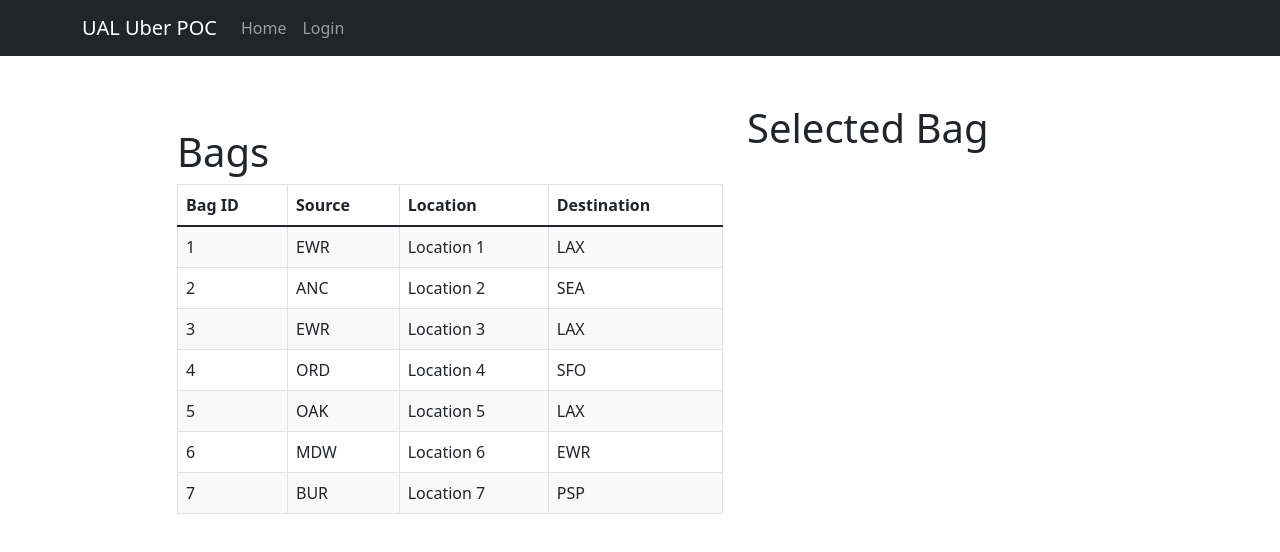
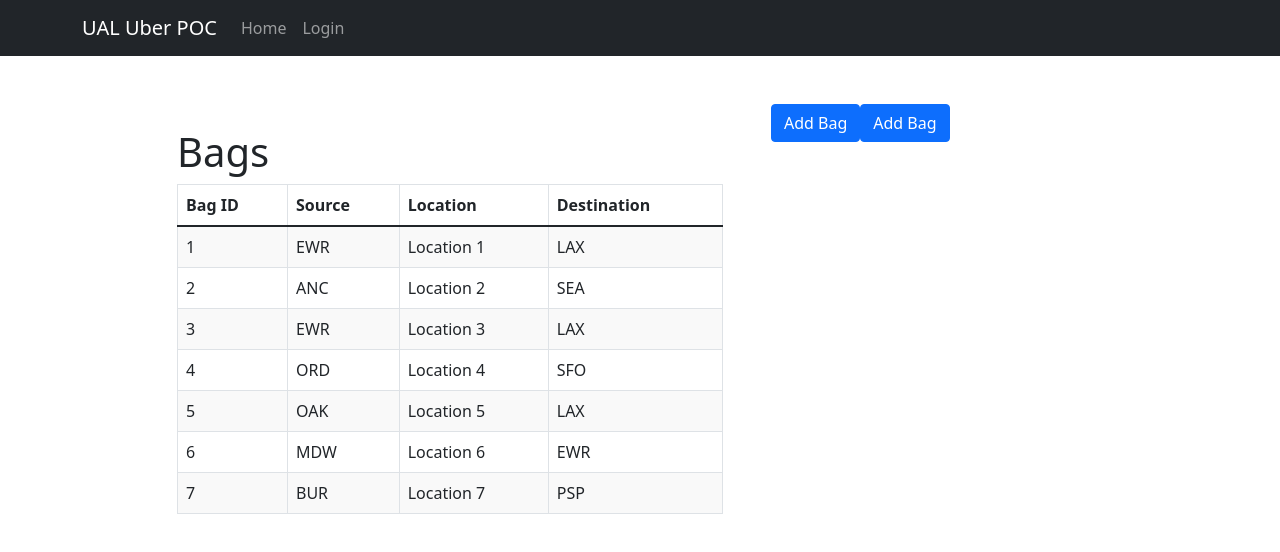
Before and after one commit to ElwynPalmerton/BagApp, a React (Create React App) app: page /bags in a window 1280 px wide. Shown: the top 552 px of the page. Built offline with nearby package versions, Linux system fonts and the light colour scheme.

Commit message:
Remove warnings and code clean-up

```diff
--- a/src/App.js
+++ b/src/App.js
@@ -9,7 +9,6 @@ import Home from "./components/Home";
 import Login from "./components/LoginPage";
 import { useNavigate } from "react-router-dom";
 import mockData from "./components/mockData";
-import { NavItem } from "react-bootstrap";
 
 function App() {
   let navigate = useNavigate();
@@ -32,11 +31,10 @@ function App() {
   }
 
   useEffect(() => {
-    console.log(bags);
+    // console.log(bags);
   }, [bags]);
 
   function selectBag(id) {
-    console.log("Selecting! ", id);
     setBags(
       bags.map((bag) =>
         bag.bagId === id ? { ...bag, currentTask: true } : bag
--- a/src/components/AddBagForm.jsx
+++ b/src/components/AddBagForm.jsx
@@ -1,7 +1,6 @@
 import Form from "react-bootstrap/Form";
 import { Button } from "react-bootstrap";
 import Container from "react-bootstrap/Container";
-import ThreeColumnLayout from "../Layout/ThreeColumnLayout";
 import InputField from "./InputField";
 import { useState } from "react";
 
@@ -39,7 +38,6 @@ function AddBagForm({ addBag }) {
   }
 
   return (
-    // <ThreeColumnLayout>
     <Container>
       <Form onSubmit={(e) => submitBagForm(e)}>
         <InputField
@@ -75,7 +73,6 @@ function AddBagForm({ addBag }) {
         </Button>
       </Form>
     </Container>
-    // </ThreeColumnLayout>
   );
 }
 
--- a/src/components/AddBagPage.jsx
+++ b/src/components/AddBagPage.jsx
@@ -1,8 +1,5 @@
 import AddBagForm from "./AddBagForm";
-import BagDisplay from "./BagDisplay";
-import Row from "react-bootstrap/Row";
-import Col from "react-bootstrap/Col";
-import Container from "react-bootstrap/container";
+import BagTable from "./BagTable";
 import ThreeColumnLayout from "../Layout/ThreeColumnLayout";
 
 function AddBagPage({
@@ -16,7 +13,7 @@ function AddBagPage({
     <div>
       <ThreeColumnLayout>
         <AddBagForm addBag={addBag} />
-        <BagDisplay bags={bags} />
+        <BagTable bags={bags} />
       </ThreeColumnLayout>
     </div>
   );
--- a/src/components/BagDisplayPage.jsx
+++ b/src/components/BagDisplayPage.jsx
@@ -1,5 +1,5 @@
 import { useState } from "react";
-import BagDisplay from "./BagDisplay";
+import BagTable from "./BagTable";
 import TwoColumnLayout from "../Layout/TwoColumnLayout";
 import SelectedBagForm from "./SelectedBagForm";
 
@@ -14,7 +14,7 @@ function BagDisplayPage({ bags, selectBag }) {
 
   return (
     <TwoColumnLayout
-      left={<BagDisplay bags={bags} selectBag={selectBag} />}
+      left={<BagTable bags={bags} selectBag={selectBag} />}
       right={<SelectedBagForm selectedBag={selectedBag} />}
     />
   );
--- a/src/components/Header.jsx
+++ b/src/components/Header.jsx
@@ -9,12 +9,10 @@ function Header({ user, loggedIn, handleLogOut }) {
   const location = useLocation();
 
   useEffect(() => {
-    if (location.pathname === "/login") {
-      setOnLoginPage(true);
-    } else {
-      setOnLoginPage(false);
-    }
-  }, []);
+    location.pathname === "/login"
+      ? setOnLoginPage(true)
+      : setOnLoginPage(false);
+  }, [location]);
 
   return (
     <div>
--- a/src/components/LoginPage.jsx
+++ b/src/components/LoginPage.jsx
@@ -5,9 +5,8 @@ import Form from "react-bootstrap/Form";
 import { Button } from "react-bootstrap";
 import Container from "react-bootstrap/Container";
 import { useNavigate } from "react-router";
-import { propTypes } from "react-bootstrap/esm/Image";
 
-function LoginPage({ handleSubmitLogin, ...props }) {
+function LoginPage({ handleSubmitLogin }) {
   const [user, setUser] = useState({
     name: "",
     deviceId: "",
--- a/src/components/SelectedBagForm.jsx
+++ b/src/components/SelectedBagForm.jsx
@@ -1,7 +1,38 @@
-import react from "react";
+import Button from "react-bootstrap/Button";
+import Form from "react-bootstrap/Form";
+import Container from "react-bootstrap/Container";
 
-function SelectedBagForm() {
-  return <h1>Selected Bag</h1>;
+function SelectedBagForm({ selectedBag }) {
+  // The function to selected the current bag needs to be passed down to this.
+  // The method to complete a task needs to be written in app and passed down to here.
+
+  function handleCompleteTask() {}
+
+  return (
+    // <ThreeColumnLayout>
+    <Container>
+      <Form onSubmit={() => {}}>
+        <Button variant="primary" type="submit">
+          Add Bag
+        </Button>
+        <Button variant="primary" type="submit">
+          Add Bag
+        </Button>
+      </Form>
+    </Container>
+    // </ThreeColumnLayout>
+  );
 }
 
 export default SelectedBagForm;
+
+// I need to get the current selected bag from the table first.
+
+// I. Add Select Task
+// 	1. Create SelectedBagForm.
+// 		— “selectedBag” needs to be passed in.
+// 		— Modify selectedBag.
+// 			— Select &
+// 			— Complete Task.
+// 				(Can only complete it if it’s
+// 				  currently selected.)
```
Also changed, not shown: src/components/BagTable.jsx (renamed from src/components/BagDisplay.jsx, +2 -6 lines).
